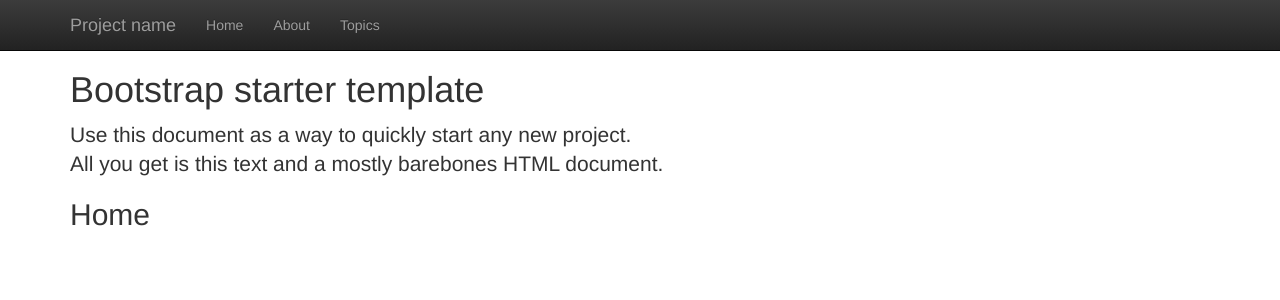
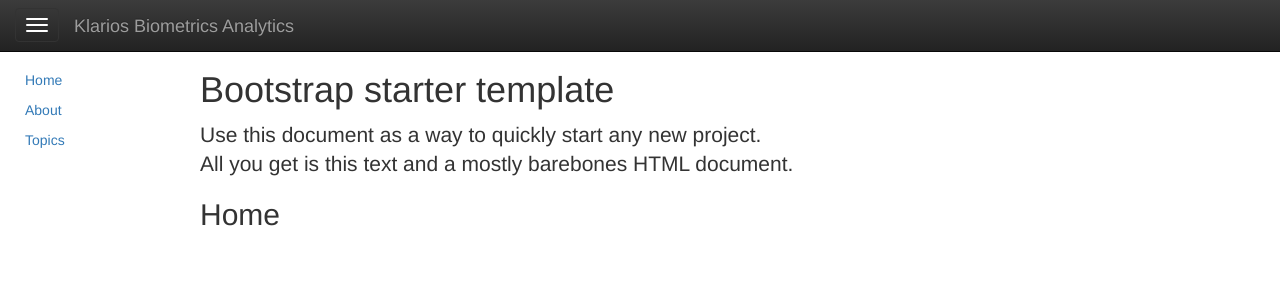
Before and after one commit to fehrmanns/kba_frontend, a React (Create React App) app: page / in a window 1280 px wide. Shown: the top 300 px of the page. Built offline with nearby package versions, Linux system fonts and the light colour scheme.

Commit message:
create sitebar for menu.

```diff
--- a/src/components/Header.js
+++ b/src/components/Header.js
@@ -11,14 +11,7 @@
                     <span className="icon-bar"></span>
                     <span className="icon-bar"></span>
                 </button>
-                <a className="navbar-brand" href="#">Project name</a>
-            </div>
-            <div id="navbar" className="collapse navbar-collapse">
-                <ul className="nav navbar-nav">
-                    <li><Link to="/">Home</Link></li>
-                    <li><Link to="/about">About</Link></li>
-                    <li><Link to="/topics">Topics</Link></li>
-                </ul>
+                <Link className="navbar-brand" to="/">Klarios Biometrics Analytics</Link>
             </div>
         </div>
     </nav>
--- a/src/components/Router.js
+++ b/src/components/Router.js
@@ -1,22 +1,27 @@
 import React from 'react'
 import { BrowserRouter as Router, Route, Link } from 'react-router-dom'
 import Header from './Header'
+import Sitebar from './Sitebar'
 
 const Mainframe = () => (
   <Router>
     <div>
+
       <Header />
+      <Sitebar />
+
       <div className="container">
 
-      <div className="starter-template">
-        <h1>Bootstrap starter template</h1>
-        <p className="lead">Use this document as a way to quickly start any new project.<br /> All you get is this text and a mostly barebones HTML document.</p>
+        <div className="starter-template">
+          <h1>Bootstrap starter template</h1>
+          <p className="lead">Use this document as a way to quickly start any new project.<br /> All you get is this text and a mostly barebones HTML document.</p>
+        </div>
+
+        <Route exact path="/" component={Home} />
+        <Route path="/about" component={About} />
+        <Route path="/topics" component={Topics} />
+
       </div>
-      <Route exact path="/" component={Home}/>
-      <Route path="/about" component={About}/>
-      <Route path="/topics" component={Topics}/>
-
-    </div>
     </div>
   </Router>
 )
@@ -54,10 +59,10 @@
       </li>
     </ul>
 
-    <Route path={`${match.url}/:topicId`} component={Topic}/>
+    <Route path={`${match.url}/:topicId`} component={Topic} />
     <Route exact path={match.url} render={() => (
       <h3>Please select a topic.</h3>
-    )}/>
+    )} />
   </div>
 )
 
--- /dev/null
+++ b/src/components/Sitebar.js
@@ -0,0 +1,21 @@
+import React from 'react'
+import { Link } from 'react-router-dom'
+
+const Sitebar = () => (
+
+    <div className="sitebar">
+        <ul>
+            <li>
+                <Link to="/">Home</Link>
+            </li>
+            <li>
+                <Link to="/about">About</Link>
+            </li>
+            <li>
+                <Link to="/topics">Topics</Link>
+            </li>
+        </ul>
+    </div>
+)
+
+export default Sitebar
--- a/src/index.css
+++ b/src/index.css
@@ -3,3 +3,31 @@
   padding: 50px 0 0;
   font-family: sans-serif;
 }
+.navbar-brand, .navbar-toggle {
+  float: none !important;
+  display: inline-block !important;
+}
+@media (max-width:768px) {
+  .navbar-toggle {
+    margin-left: 15px;
+  }
+}
+.container {
+  width: auto !important;
+}
+
+.sitebar {
+  padding: 10px 15px;
+  float: left;
+  width: 200px;
+  height: 100vh;
+}
+.sitebar ul {
+  list-style: none;
+  list-style-position: outside;
+  padding-left: 10px;
+}
+
+.sitebar li {
+  margin-top: 10px;
+}
```
